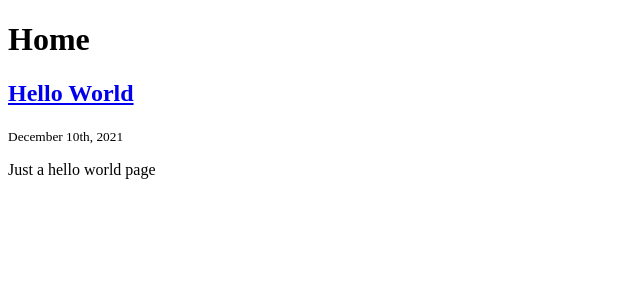
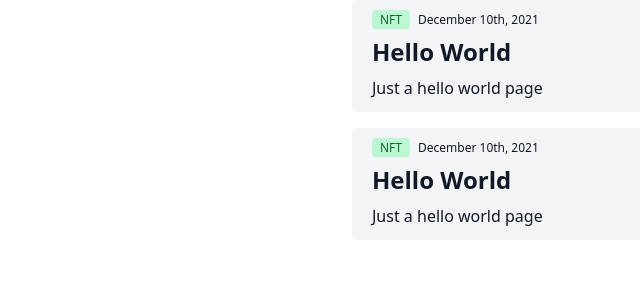
Before and after one commit to huyng12/blog, a Next.js app: page / in a window 1280 px wide. Shown: the top 300 px of the page, without its empty margins (0-640 px from the left). Built offline with nearby package versions, Linux system fonts and the light colour scheme.

Commit message:
Style post card

```diff
--- /dev/null
+++ b/components/post-card/post-card.module.css
@@ -0,0 +1,15 @@
+.article {
+	@apply px-5 py-3 space-y-2;
+	@apply cursor-pointer;
+	@apply select-none;
+	@apply rounded-md;
+	@apply hover:shadow-lg;
+	@apply bg-gray-100 hover:bg-gray-800;
+	@apply text-gray-900 hover:text-gray-50;
+	@apply transition ease-linear duration-100;
+}
+
+.meta {
+	@apply text-xs;
+	@apply space-x-2;
+}
--- /dev/null
+++ b/components/post-card/post-card.tsx
@@ -0,0 +1,24 @@
+import { Tag } from "components/tag/tag";
+import { Post } from "lib/content-manager";
+import { useRouter } from "next/router";
+import s from "./post-card.module.css";
+
+interface Props {
+	post: Post;
+}
+
+export function PostCard(props: Props) {
+	const router = useRouter();
+	const { meta, slug } = props.post;
+	const onClick = () => void router.push(`/posts/${slug}`);
+	return (
+		<article className={s.article} onClick={onClick}>
+			<div className={s.meta}>
+				<Tag>{meta.tags[0]}</Tag>
+				<span>{meta.postedAt}</span>
+			</div>
+			<h1 className="text-2xl font-bold">{meta.title}</h1>
+			<p>{meta.summary}</p>
+		</article>
+	);
+}
--- /dev/null
+++ b/components/tag/tag.module.css
@@ -0,0 +1,6 @@
+.tag {
+	@apply px-2 py-px;
+	@apply rounded;
+	@apply bg-green-200 text-green-800;
+	@apply text-xs;
+}
--- /dev/null
+++ b/components/tag/tag.tsx
@@ -0,0 +1,9 @@
+import s from "./tag.module.css";
+
+interface Props {
+	children: string;
+}
+
+export function Tag(props: Props) {
+	return <span className={s.tag}>{props.children}</span>;
+}
--- a/package.json
+++ b/package.json
@@ -10,6 +10,7 @@
 		"prettier-fix": "prettier --write ."
 	},
 	"dependencies": {
+		"@tailwindcss/typography": "^0.5.0",
 		"next": "12.0.7",
 		"react": "17.0.2",
 		"react-dom": "17.0.2"
@@ -18,10 +19,13 @@
 		"@babel/core": "^7.0.0-0",
 		"@types/node": "16.11.12",
 		"@types/react": "17.0.37",
+		"autoprefixer": "^10.4.0",
 		"eslint": "8.4.1",
 		"eslint-config-next": "12.0.7",
 		"gray-matter": "^4.0.3",
 		"next-mdx-remote": "^3.0.8",
+		"postcss": "^8.4.4",
+		"tailwindcss": "^3.0.1",
 		"typescript": "4.5.3"
 	}
 }
--- a/pages/_app.tsx
+++ b/pages/_app.tsx
@@ -1,4 +1,5 @@
 import type { AppProps } from "next/app";
+import "styles/global.css";
 
 export default function App({ Component, pageProps }: AppProps) {
 	return <Component {...pageProps} />;
--- a/pages/index.tsx
+++ b/pages/index.tsx
@@ -1,7 +1,7 @@
 import { Page } from "components/page/page";
+import { PostCard } from "components/post-card/post-card";
 import { contentManager, Post } from "lib/content-manager";
 import { GetStaticProps } from "next";
-import Link from "next/link";
 
 interface Props {
 	posts: Post[];
@@ -10,18 +10,11 @@ interface Props {
 export default function HomePage(props: Props) {
 	return (
 		<Page>
-			<h1>Home</h1>
-			{props.posts.map((post) => (
-				<article key={`post-${post.slug}`}>
-					<Link href={`/posts/${post.slug}`}>
-						<a>
-							<h2>{post.meta.title}</h2>
-						</a>
-					</Link>
-					<small>{post.meta.postedAt}</small>
-					<p>{post.meta.summary}</p>
-				</article>
-			))}
+			<div className="max-w-xl mx-auto space-y-4">
+				{[...props.posts, ...props.posts].map((post) => (
+					<PostCard key={post.slug} post={post} />
+				))}
+			</div>
 		</Page>
 	);
 }
--- /dev/null
+++ b/postcss.config.js
@@ -0,0 +1,6 @@
+module.exports = {
+	plugins: {
+		tailwindcss: {},
+		autoprefixer: {},
+	},
+};
--- a/posts/hello-world.mdx
+++ b/posts/hello-world.mdx
@@ -1,7 +1,7 @@
 ---
 title: Hello World
 summary: Just a hello world page
-tags: []
+tags: ["NFT"]
 postedAt: "December 10th, 2021"
 ---
 
--- /dev/null
+++ b/styles/global.css
@@ -0,0 +1,8 @@
+@tailwind base;
+@tailwind components;
+@tailwind utilities;
+
+.tight > * {
+	margin: 0;
+	padding: 0;
+}
--- /dev/null
+++ b/tailwind.config.js
@@ -0,0 +1,10 @@
+module.exports = {
+	content: [
+		"./pages/**/*.{js,ts,jsx,tsx}",
+		"./components/**/*.{js,ts,jsx,tsx}",
+	],
+	theme: {
+		extend: {},
+	},
+	plugins: [require("@tailwindcss/typography")],
+};
```
Also changed, not shown: styles/home.module.css (added), 1 other file (tests, documents, lock files or other folders).
